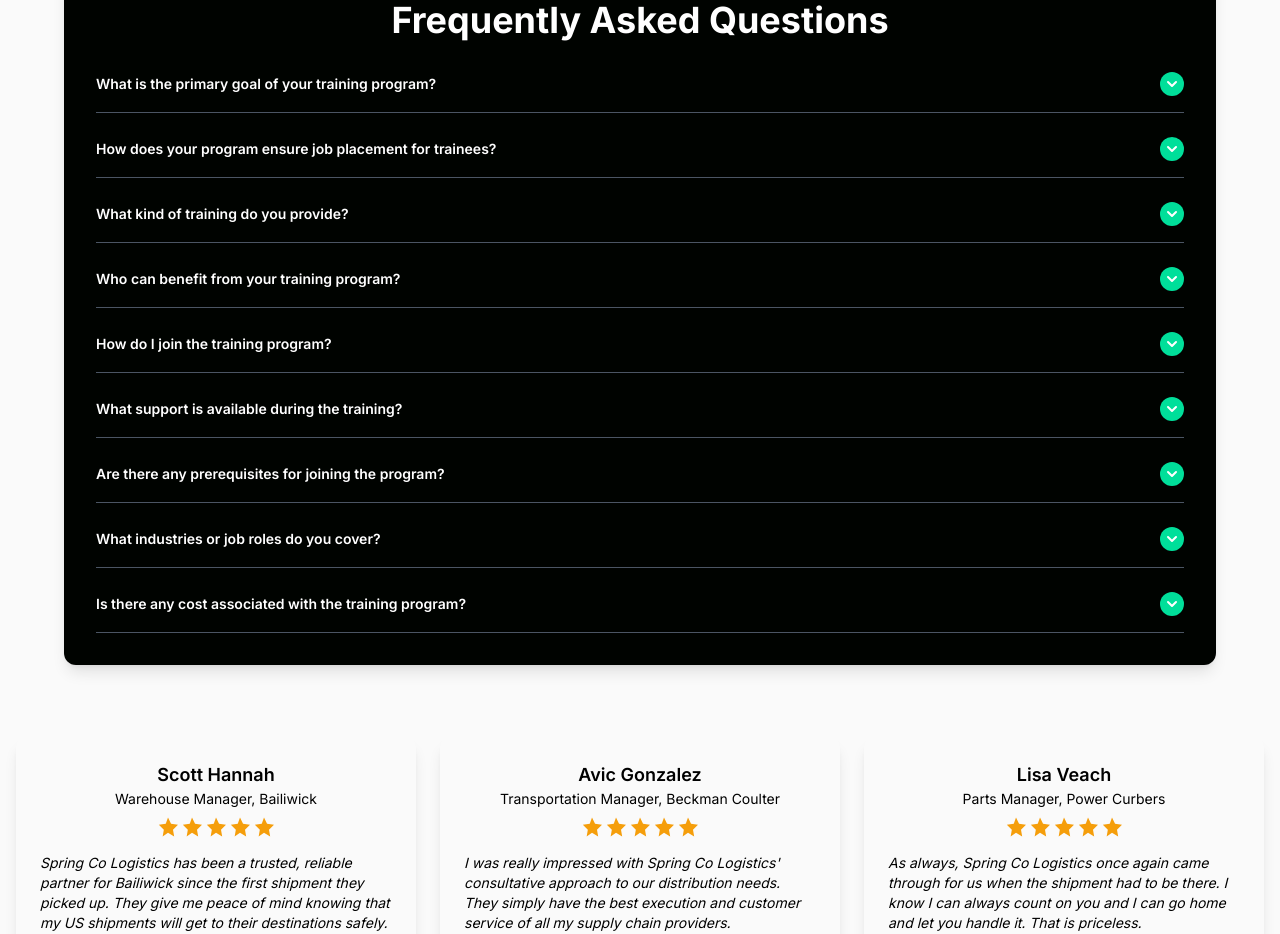
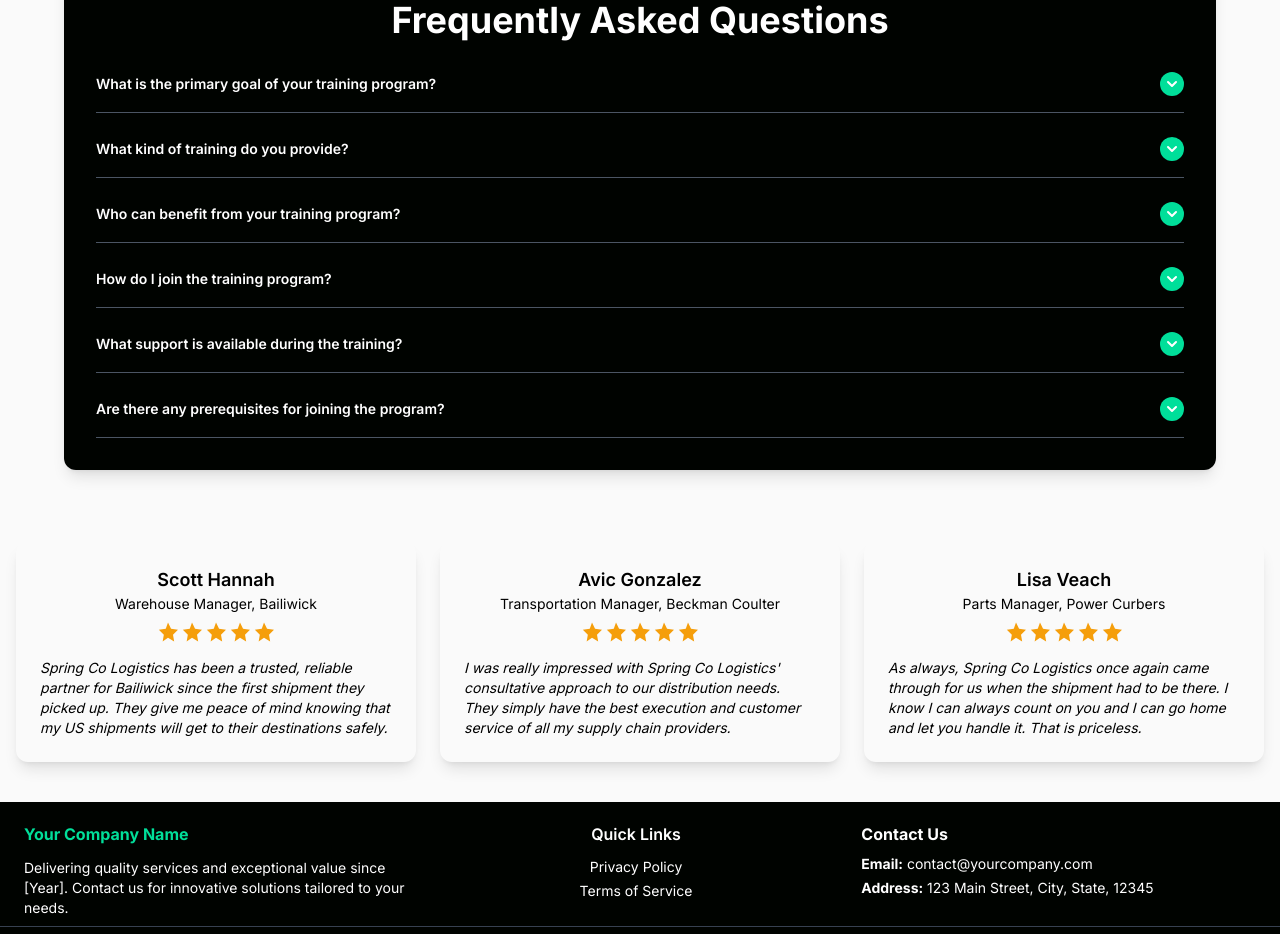
Before and after one commit to Whitehead549/drippainter, a React (Create React App) app: page /#/ in a window 1280 px wide. Shown: the part 1640-2574 px from the top of the page. Built offline with nearby package versions, Linux system fonts and the light colour scheme.

Commit message:
first commit

```diff
--- a/src/components/Frequentqes.jsx
+++ b/src/components/Frequentqes.jsx
@@ -8,10 +8,7 @@ const Frequentqes = () => {
       question: "What is the primary goal of your training program?",
       answer: "Our training program aims to empower individuals by providing tailored training that bridges the gap between skill development and employment. We focus on equipping our trainees with the skills they need to thrive in their chosen careers."
     },
-    {
-      question: "How does your program ensure job placement for trainees?",
-      answer: "We offer guaranteed job placements as part of our program. Our approach involves personalized training and strong partnerships with employers to facilitate successful career transitions for our trainees."
-    },
+
     {
       question: "What kind of training do you provide?",
       answer: "Our training is customized to meet the specific needs of each individual and the demands of the job market. We offer a range of programs designed to develop both technical and soft skills relevant to various career paths."
@@ -32,14 +29,7 @@ const Frequentqes = () => {
       question: "Are there any prerequisites for joining the program?",
       answer: "Prerequisites vary depending on the specific training program you choose. Generally, we look for a commitment to learning and a desire to advance your career. Specific requirements will be outlined during the application process."
     },
-    {
-      question: "What industries or job roles do you cover?",
-      answer: "Our training programs cover a wide range of industries and job roles. We tailor our offerings based on current market demands and the interests of our trainees. For detailed information on available programs, please refer to our website or contact us directly."
-    },
-    {
-      question: "Is there any cost associated with the training program?",
-      answer: "Program costs vary depending on the training you choose. We offer various payment options and financial assistance to ensure our programs are accessible. Detailed information about costs and financial support is available upon request."
-    }
+
   ];
 
   const [activeIndex, setActiveIndex] = useState(null);
```
Also changed, not shown: 7 other files (tests, documents, lock files or other folders).
